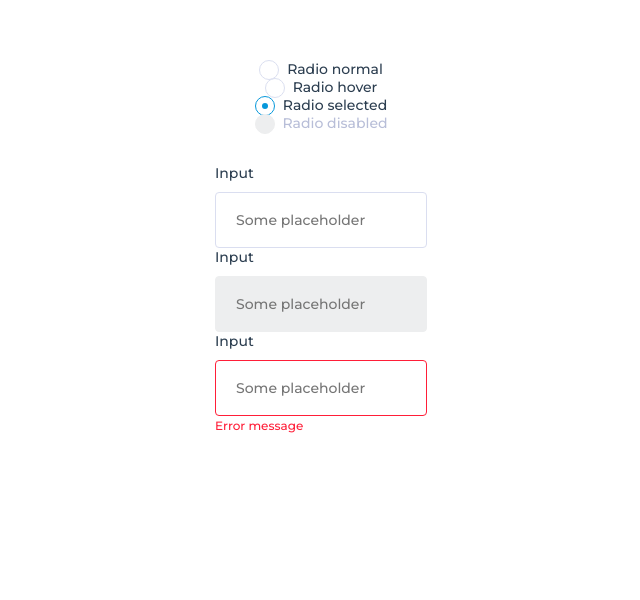
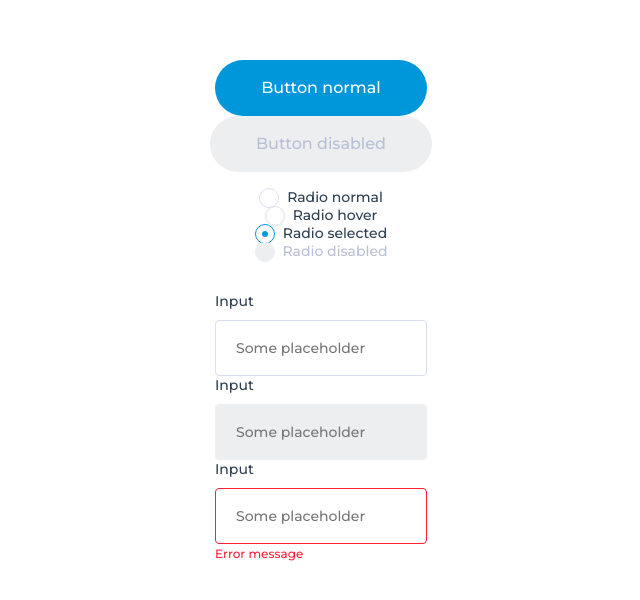
Before and after one commit to SergeyKurdyukov/ksk-test, a Vue app: page / in a window 1280 px wide. Shown: the top 600 px of the page, without its empty margins (319-959 px from the left). Built offline with nearby package versions, Linux system fonts and the light colour scheme.

Commit message:
Added BaseButton component

```diff
--- a/src/App.vue
+++ b/src/App.vue
@@ -1,5 +1,12 @@
 <template>
   <div id="app">
+
+    <BaseButton>Button normal</BaseButton>
+    <br/>
+    <BaseButton disabled>Button disabled</BaseButton>
+    <br/>
+    <br/>
+
     <BaseRadioButton name="address">Radio normal</BaseRadioButton>
     <br/>
     <BaseRadioButton name="address">Radio hover</BaseRadioButton>
@@ -23,12 +30,14 @@
 <script>
 import BaseRadioButton from './components/BaseRadioButton.vue'
 import BaseTextField from './components/BaseTextField.vue'
+import BaseButton from './components/BaseButton.vue'
 
 export default {
   name: 'App',
   components: {
     BaseRadioButton,
-    BaseTextField
+    BaseTextField,
+    BaseButton
   }
 }
 </script>
--- /dev/null
+++ b/src/components/BaseButton.vue
@@ -0,0 +1,43 @@
+<template>
+  <button class="button" :disabled="disabled">
+    <slot>Отправить</slot>
+  </button>
+</template>
+
+<script>
+export default {
+  name: 'BaseButton',
+  props: {
+    disabled: Boolean
+  }
+}
+</script>
+
+<style lang="scss" scoped>
+@import '@/styles/constants.scss';
+
+$normal-bg-color: #0096da;
+$hover-bg-color: #0081bc;
+$pressed-bg-color: #015d87;
+
+.button {
+  height: $control-height-normal;
+  padding: 22px 46px;
+  border-style: none;
+  border-radius: $control-height-normal / 2;
+  background-color: $normal-bg-color;
+  color: white;
+  font-size: 16px;
+  line-height: 0;
+}
+.button:hover {
+  background-color: $hover-bg-color;
+}
+.button:focus {
+  background-color: $pressed-bg-color;
+}
+.button:disabled {
+  background-color: $disabled-bg-color;
+  color: $disabled-text-color;
+}
+</style>
```
